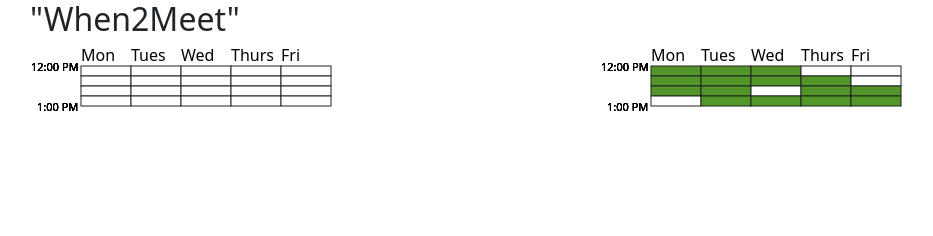
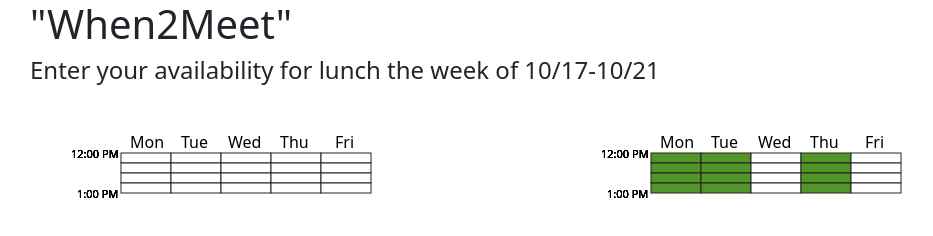
Before and after one commit to liyajin7/cs279-when2meet, a plain HTML site: page index.html in a window 1280 px wide. Shown: the whole page, without its empty margins (52-985 px from the left). Drawn offline with nearby package versions, Linux system fonts and the light colour scheme.

Commit message:
changed availability, centered dates

```diff
--- a/index.html
+++ b/index.html
@@ -16,10 +16,13 @@
 
 	<div class="container" >
 		<div class="row">
-            <h2>"When2Meet"</h2>
+            <h1>"When2Meet"</h1>
+        </div>
+		<div class="row">
+            <h4>Enter your availability for lunch the week of 10/17-10/21</h4>
         </div>
 
-		<div class="row">
+		<div class="row" style = "padding: 40px">
 			<!-- Grid panel for my availabiltiy -->
 			<div class="col-6" id="leftGrid"></div>
 			<!-- Overlay that shows up on hover of right grid -->
--- a/js/main.js
+++ b/js/main.js
@@ -32,11 +32,11 @@
 
 // Dates data
 let dates = [
-  { day: "Mon", x: 51, y: 15 },
-  { day: "Tues", x: 101, y: 15 },
-  { day: "Wed", x: 151, y: 15 },
-  { day: "Thurs", x: 201, y: 15 },
-  { day: "Fri", x: 251, y: 15 },
+  { day: "Mon", x: 60, y: 15 },
+  { day: "Tue", x: 111, y: 15 },
+  { day: "Wed", x: 158, y: 15 },
+  { day: "Thu", x: 210, y: 15 },
+  { day: "Fri", x: 265, y: 15 },
 ];
 
 // Hard-coded database for seeing others' availability (in this case, only Elena's heh)
@@ -63,8 +63,8 @@
     },
     {
       id: 3,
-      numAvailable: 1,
-      pplAvailable: ["Elena"],
+      numAvailable: 0,
+      pplAvailable: [],
       x: 151,
       y: 20,
       i: 0,
@@ -72,8 +72,8 @@
     },
     {
       id: 4,
-      numAvailable: 0,
-      pplAvailable: [],
+      numAvailable: 1,
+      pplAvailable: ["Elena"],
       x: 201,
       y: 20,
       i: 0,
@@ -111,8 +111,8 @@
     },
     {
       id: 8,
-      numAvailable: 1,
-      pplAvailable: ["Elena"],
+      numAvailable: 0,
+      pplAvailable: [],
       x: 151,
       y: 30,
       i: 1,
@@ -177,8 +177,8 @@
     },
     {
       id: 15,
-      numAvailable: 1,
-      pplAvailable: ["Elena"],
+      numAvailable: 0,
+      pplAvailable: [],
       x: 251,
       y: 40,
       i: 2,
@@ -189,8 +189,8 @@
   [
     {
       id: 16,
-      numAvailable: 0,
-      pplAvailable: [],
+      numAvailable: 1,
+      pplAvailable: ["Elena"],
       x: 51,
       y: 50,
       i: 3,
@@ -207,8 +207,8 @@
     },
     {
       id: 18,
-      numAvailable: 1,
-      pplAvailable: ["Elena"],
+      numAvailable: 0,
+      pplAvailable: [],
       x: 151,
       y: 50,
       i: 3,
@@ -225,8 +225,8 @@
     },
     {
       id: 20,
-      numAvailable: 1,
-      pplAvailable: ["Elena"],
+      numAvailable: 0,
+      pplAvailable: [],
       x: 251,
       y: 50,
       i: 3,
```
